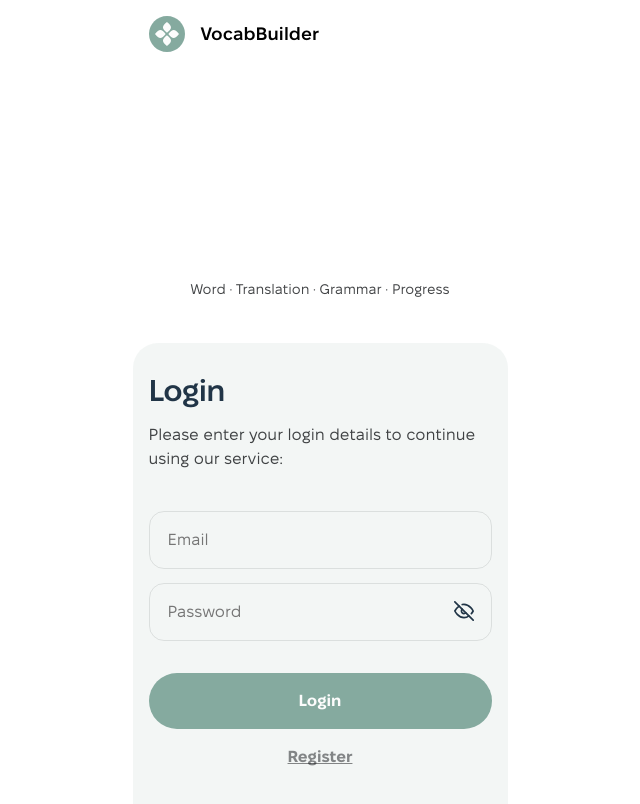
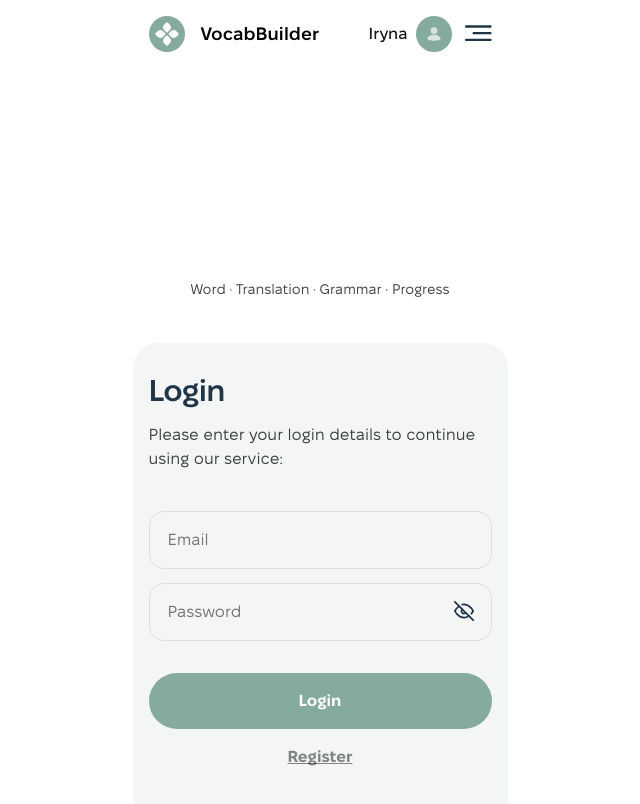
Before and after one commit to yurikorock/VocabBuilder, a React (Vite) app: page /login in a window 1280 px wide. Shown: the top 804 px of the page, without its empty margins (320-960 px from the left). Built offline with nearby package versions, Linux system fonts and the light colour scheme.

Commit message:
feat: add userBar

```diff
--- a/src/components/Header/Header.module.css
+++ b/src/components/Header/Header.module.css
@@ -2,6 +2,7 @@
     max-width: 375px;
     display: flex;
     flex-direction: row;
+    align-items: center;
     width: 100%;
 
     padding: 16px 16px 12px 16px;
--- a/src/components/Header/Header.tsx
+++ b/src/components/Header/Header.tsx
@@ -1,12 +1,14 @@
+import type { JSX } from "react";
 import Logo from "../Logo/Logo";
+import UserBar from "../UserBar/UserBar";
 import css from "./Header.module.css"
 
-export default function Header() {
+export default function Header():JSX.Element {
   return (
     <div className={css.container}>
       <Logo/>
       {/* <UserNav/> */}
-      {/* <UserBar/> */}
+      <UserBar/>
     </div>
   );
 }
--- a/src/components/Layout/Layout.tsx
+++ b/src/components/Layout/Layout.tsx
@@ -12,7 +12,7 @@ export default function Layout(): JSX.Element {
         <Outlet />
       </main>
       <ModalContainer />
-      <p>Layout Page</p>
+
     </>
   );
 }
--- /dev/null
+++ b/src/components/UserBar/UserBar.module.css
@@ -0,0 +1,56 @@
+.user_bar_container {
+    display: flex;
+    flex-direction: row;
+    align-items: center;
+    justify-content: center;
+    align-self: flex-end;
+    margin-left: auto;
+}
+
+.user_info {
+    display: flex;
+    flex-direction: row;
+    align-items: center;
+    justify-content: center;
+    gap: 8px;
+}
+
+.user_name {
+    font-family: var(--font-family);
+    font-weight: 500;
+    font-size: 16px;
+    line-height: 150%;
+    color: var(--black);
+}
+
+.icon_wrap {
+    border-radius: 30px;
+    width: 36px;
+    height: 36px;
+    background: var(--green);
+    display: flex;
+    align-items: center;
+    justify-content: center;
+}
+
+.user_icon {
+    width: 20px;
+    height: 20px;
+    fill: rgba(252, 252, 252, 0.7);
+}
+
+.burger_btn {
+    all: unset;
+    display: inline-flex;
+    align-items: center;
+    justify-content: center;
+    border-color: blue;
+    outline: blue;
+    cursor: pointer;
+}
+
+.burger_icon {
+    width: 32px;
+    height: 22px;
+    stroke: var(--black);
+}
--- /dev/null
+++ b/src/components/UserBar/UserBar.tsx
@@ -0,0 +1,22 @@
+import type { JSX } from "react";
+import css from "./UserBar.module.css";
+
+export default function UserBar(): JSX.Element {
+  return (
+    <div className={css.user_bar_container}>
+      <div className={css.user_info}>
+        <p className={css.user_name}>Iryna</p>
+        <div className={css.icon_wrap}>
+          <svg className={css.user_icon} width="20" height="20">
+            <use href="/sprite.svg#icon-user"></use>
+          </svg>
+        </div>
+        <button type="button" className={css.burger_btn}>
+          <svg className={css.burger_icon}  width="32" height="22">
+            <use href="/sprite.svg#icon-burger-menu"></use>
+          </svg>
+        </button>
+      </div>
+    </div>
+  );
+}
```
Also changed, not shown: public/sprite.svg.
